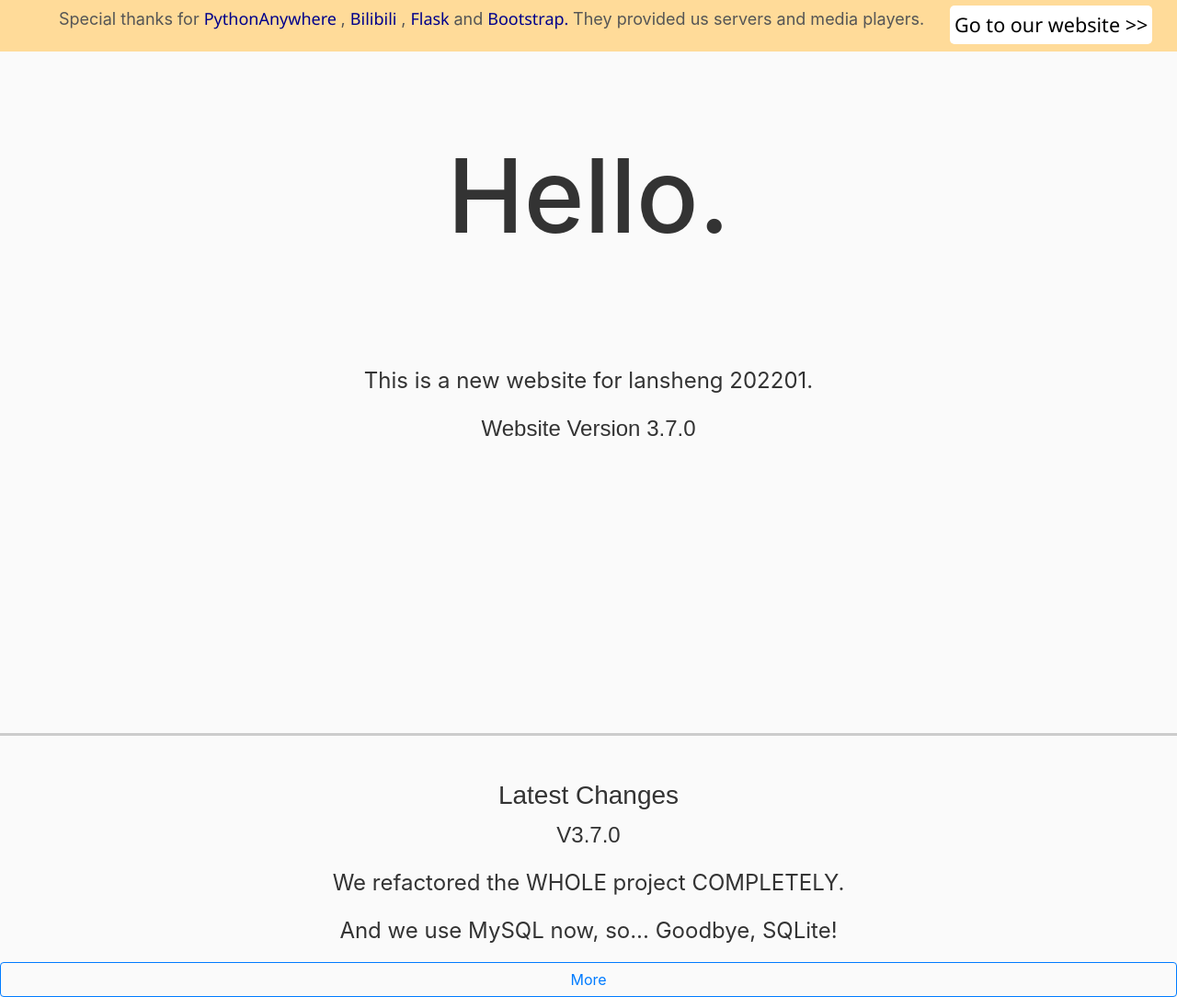
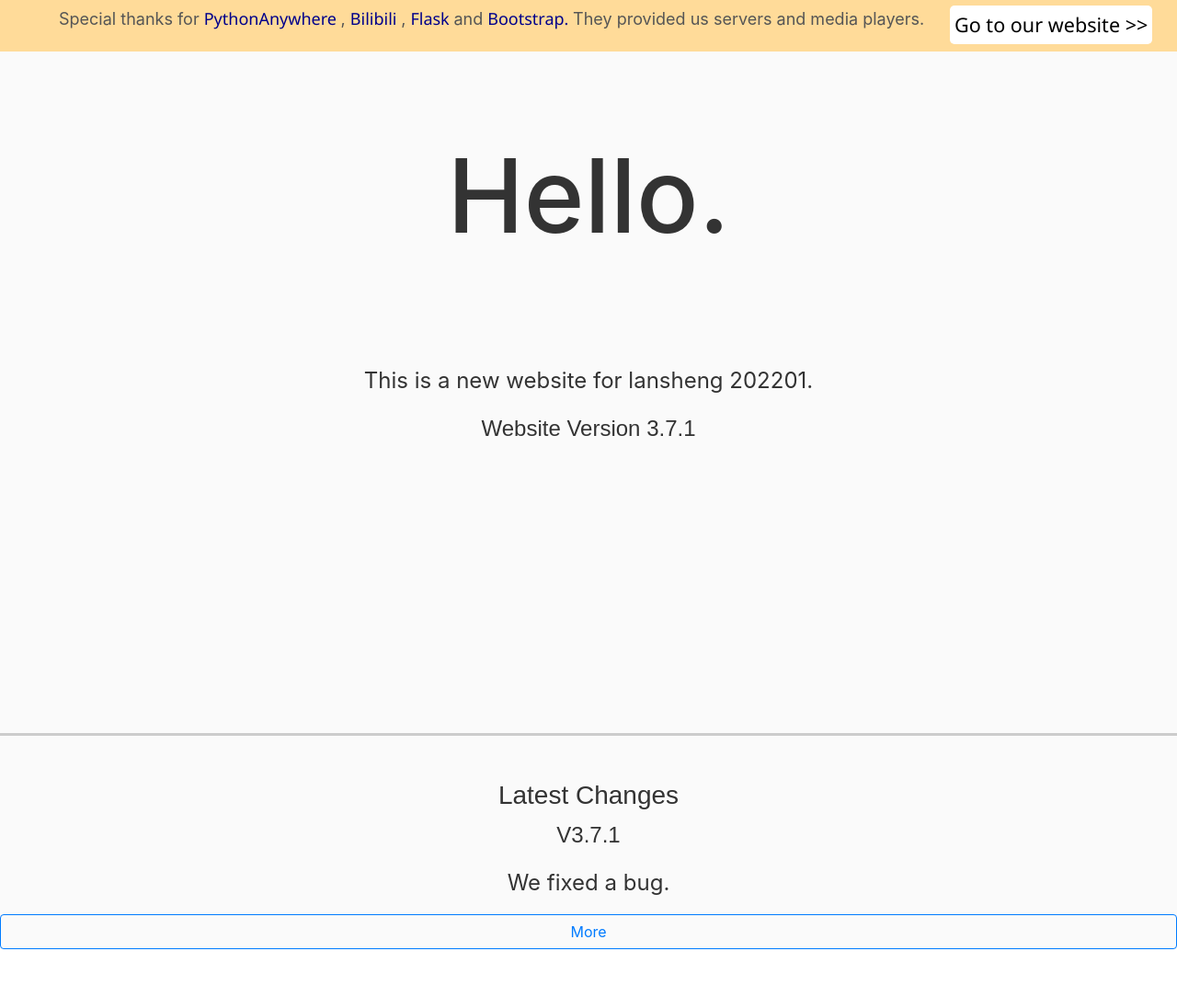
Before and after one commit to andyzhouty/lsfd202201v3, a Flask app: page / in a window 1280 px wide. Shown: the whole page at 92% size. After the commit the page ends 1032 px from the top, so only its background shows below. Run offline with Flask 2, Linux system fonts and the light colour scheme; parts of the project's set-up code (start-up, migrations or seed data) failed here and were passed over; some libraries are stand-ins or nearby versions.

Commit message:
Version 3.7.1

```diff
--- a/lsfd202201/__init__.py
+++ b/lsfd202201/__init__.py
@@ -23,7 +23,7 @@ def create_app(config_name=None) -> Flask:
     register_logger(app)
     register_extensions(app, db)
     register_blueprints(app)
-    register_commands(app)
+    register_commands(app, db)
     return app
 
 
@@ -62,9 +62,14 @@ def register_blueprints(app: Flask) -> None:
     app.register_blueprint(articles_bp, url_prefix="/articles")
 
 
-def register_commands(app: Flask):
+def register_commands(app: Flask, db):
     @app.cli.command()
     def test():
         """Run the unit tests."""
         tests = unittest.TestLoader().discover('tests')
         unittest.TextTestRunner(verbosity=2).run(tests)
+
+    @app.cli.command()
+    def initdb():
+        """Init database on a new machine."""
+        db.create_all()
--- a/lsfd202201/templates/index.html
+++ b/lsfd202201/templates/index.html
@@ -62,20 +62,13 @@
     <div style="margin:0; width:auto; padding:10%;border-bottom: solid #ccc" id="index">
         <p style="font-size: 7em; margin-bottom: 100px;font-weight: 500" id="kf1">Hello.</p>
         <p id="kf2">This is a new website for lansheng 202201.</p>
-        <p class="version" id="kf3">Website Version 3.7.0</p>
+        <p class="version" id="kf3">Website Version 3.7.1</p>
     </div>
     <br><br>
-    <noscript style="text-align:center;font-size:16px;font-family:'Courier New';color:red;">
-        <b>
-            WARNING: your browser don't support javascript!<br>&nbsp&nbsp&nbsp[(Chrome, MsEdge, ...)
-            setting - site permissions - javascript , then refresh this page!]
-        </b>
-    </noscript>
     <div style="text-align: center;" id="latest">
         <h3>Latest Changes</h3>
-        <p class="version">V3.7.0</p>
-        <p>We refactored the WHOLE project COMPLETELY.</p>
-        <p>And we use MySQL now, so... Goodbye, SQLite!</p>
+        <p class="version">V3.7.1</p>
+        <p>We fixed a bug.</p>
     </div>
     <button id="more" onclick="showAll()" class="btn btn-outline-primary btn-block">
         More
@@ -83,7 +76,11 @@
     <div style="text-align: center;display: none" id="previous">
         <h3>Previous Versions</h3>
         <div style="text-align: center;">
-            <h3>Latest Changes</h3>
+            <p class="version">V3.7.0</p>
+            <p>We refactored the WHOLE project COMPLETELY.</p>
+            <p>And we use MySQL now, so... Goodbye, SQLite!</p>
+        </div>
+        <div style="text-align: center;">
             <p class="version">V3.6.1</p>
             <p>Add CKEditor Support</p>
         </div>
--- a/lsfd202201/utils.py
+++ b/lsfd202201/utils.py
@@ -11,4 +11,5 @@ def admin_reqired(func):
     def wrapper(*args, **kwargs):
         if 'admin' not in session:
             return redirect(url_for('admin.login'))
+        return func(*args, **kwargs)
     return wrapper
--- a/migrations/versions/597e79657a6d_change_key_name_from_time_to_date.py
+++ b/migrations/versions/597e79657a6d_change_key_name_from_time_to_date.py
@@ -25,6 +25,6 @@ def upgrade():
 
 def downgrade():
     # ### commands auto generated by Alembic - please adjust! ###
-    op.add_column('articles', sa.Column('time', mysql.VARCHAR(length=64), nullable=True))
+    op.add_column('articles', sa.Column('', mysql.VARCHAR(length=64), nullable=True))
     op.drop_column('articles', 'date')
     # ### end Alembic commands ###
```
Also changed, not shown: look_ahead.md (+0 -2 lines), README.md, README_zh.md.
